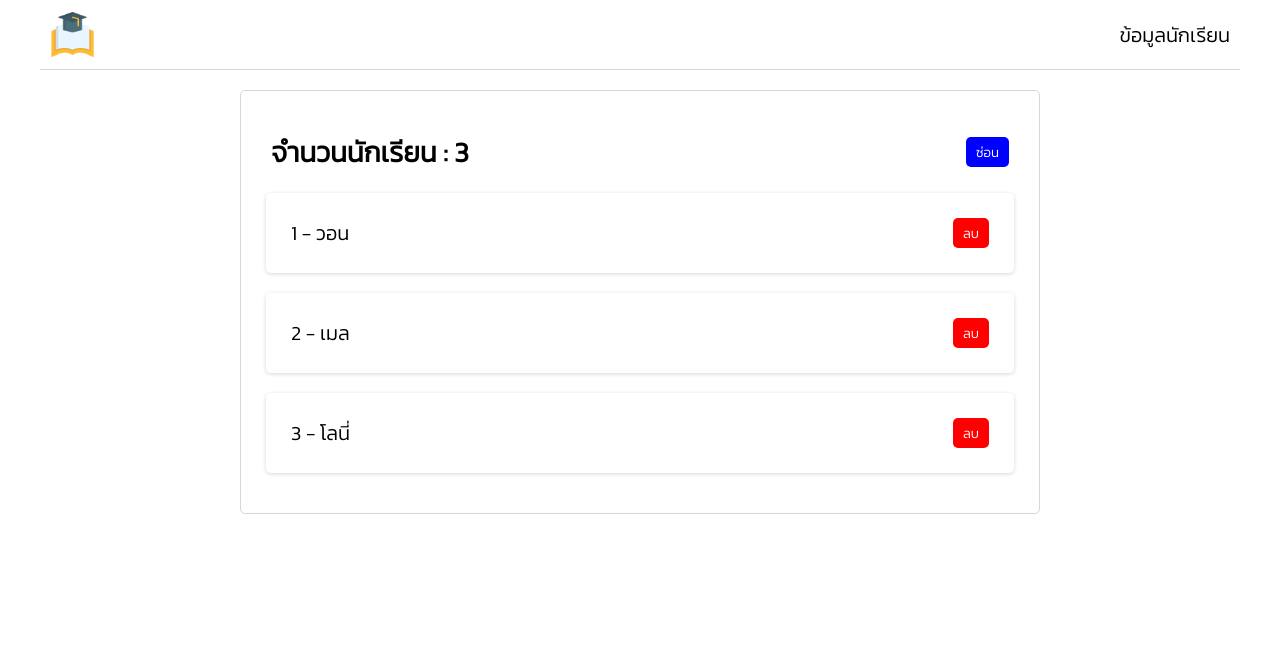
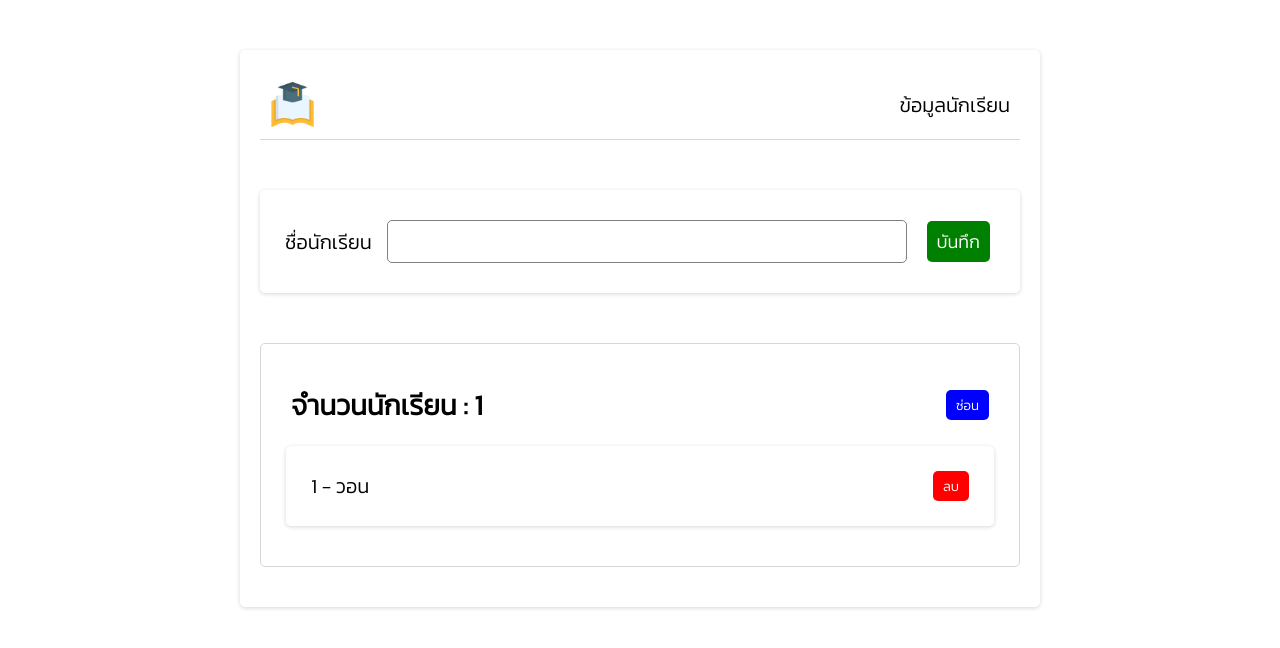
Before and after one commit to Borwonluck/React-Practice, a React (Create React App) app: page / in a window 1280 px wide. Shown: the top 648 px of the page. Built offline with nearby package versions, Linux system fonts and the light colour scheme.

Commit message:
Add AddForm component: implement student input form with validation and styling

```diff
--- a/src/App.js
+++ b/src/App.js
@@ -2,14 +2,13 @@
 import Header from "./components/Header";
 import StudetList from "./components/StudentList";
 import "./App.css";
+import AddForm from "./components/AddForm";
 import { useState } from "react";
 
 function App() {
   //สร้าง State
     const [students, setStudent] = useState([
       { id: 1, name: "วอน" },
-      { id: 2, name: "เมล" },
-      { id: 3, name: "โลนี่" },
     ]);
 
     function deleteStudent(id) {
@@ -23,6 +22,7 @@ function App() {
 
         <Header title="ข้อมูลนักเรียน"/>
         <main>
+          <AddForm/>
           <StudetList students={students} deleteStudent={deleteStudent}/>
         </main>
       </div>
--- /dev/null
+++ b/src/components/AddForm.css
@@ -0,0 +1,39 @@
+.container{
+    max-width: 800px;
+    margin: 50px auto;
+    padding: 20px;
+    box-shadow: rgba(0, 0, 0, 0.16) 0px 1px 4px;
+    border-radius: 5px;
+}
+
+form{
+    display: flex;
+    justify-content: space-around;
+    align-items: center;
+    flex-wrap: wrap;
+}
+
+label{
+    font-size: 20px;
+    margin: 5px;
+}
+
+input{
+    font-size: 18px;
+    padding: 7px;
+    border: 1px solid grey;
+    border-radius: 5px;
+    flex-grow: 1;
+    margin: 10px;
+}
+
+input:focus{
+    outline: none;
+}
+
+.btn-add{
+    font-size: 18px;
+    padding: 7px 10px;
+    margin: 10px;
+    background: green;
+}
--- /dev/null
+++ b/src/components/AddForm.js
@@ -0,0 +1,29 @@
+import { useState } from "react";
+import "./AddForm.css";
+
+export default function AddForm(){
+    const [name, setName] = useState("");
+    function saveStudent(e){
+        e.preventDefault();
+        if(!name){
+            alert("กรุณาป้อนข้อมูล");
+        }
+        else{
+            const newStudent={
+                id:Math.floor(Math.random()*1000),
+                name:name
+            }
+            console.log(newStudent);
+        }
+
+    }
+    return(
+        <section className="container">
+            <form onSubmit={saveStudent}>
+                <label>ชื่อนักเรียน</label>
+                <input type="text" name="name" value={name} onChange={(e)=>setName(e.target.value)}/>
+                <button type="submit" className="btn-add">บันทึก</button>
+            </form>
+        </section>
+    );
+}
```
